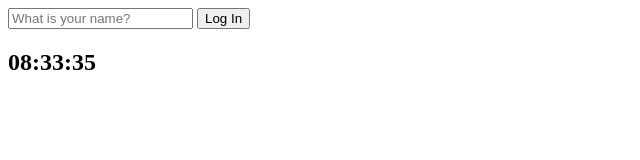
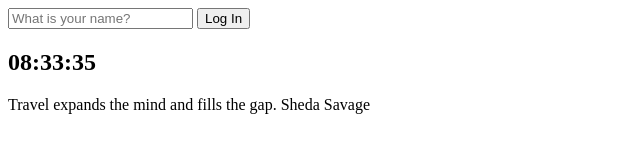
Before and after one commit to dwg787/momentum, a plain HTML site: page index.html in a window 1280 px wide. Shown: the whole page, without its empty margins (0-640 px from the left). Drawn offline with Linux system fonts and the light colour scheme.

Commit message:
Update index.html

```diff
--- a/index.html
+++ b/index.html
@@ -14,7 +14,7 @@
     </form>
     <h2 id="clock">00:00</h2>
     <h1 id="greeting" class="hidden"></h1>
-    <div id="quotes">
+    <div id="quote">
         <span></span>
         <span></span>
     </div>
@@ -22,5 +22,6 @@
     <script src="js/greetings.js"></script>
     <script src="js/clock.js"></script>
     <script src="js/quotes.js"></script>
+    <script src="js/background.js"></script>
 </body>
 </html>
```
